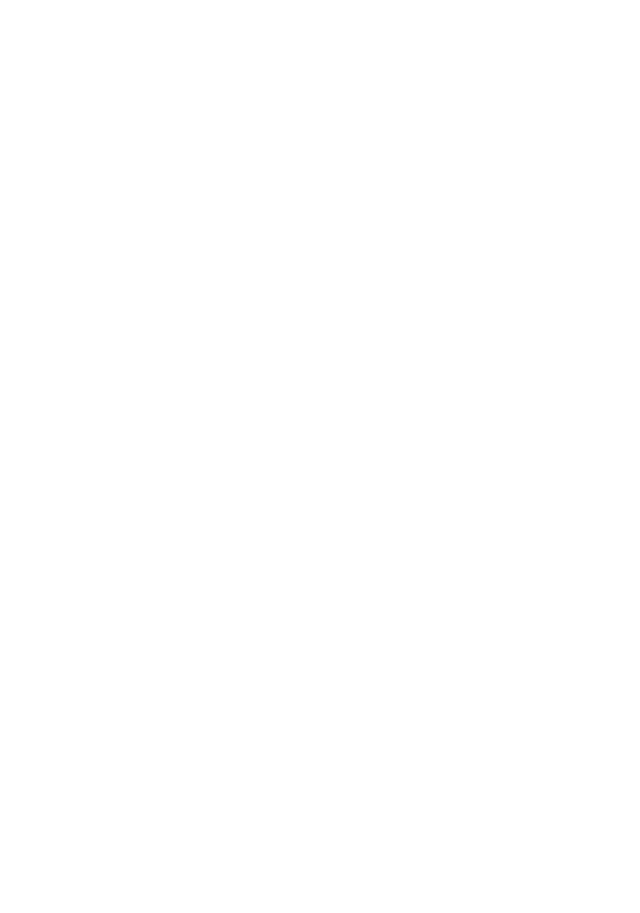
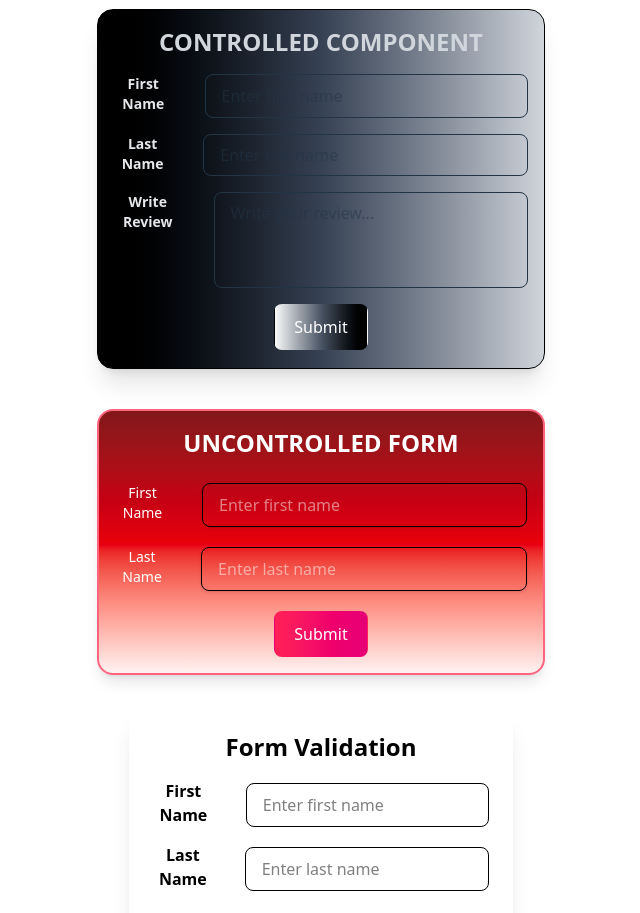
Before and after one commit to adityathakur-cse/React-Practice, a React (Vite) app: page / in a window 1280 px wide. Shown: the part 2840-3753 px from the top of the page, without its empty margins (319-959 px from the left). Before the commit the page ends 2849 px from the top, so only its background shows below. Built offline with nearby package versions, Linux system fonts and the light colour scheme.

Commit message:
More concepts of Form Handling

```diff
--- /dev/null
+++ b/src/FormHandling/ControlledComp1.jsx
@@ -0,0 +1,64 @@
+import React, { useState } from "react";
+
+export const ControlledComp1 = () => {
+    const [myData, setMyData] = useState({
+        fname: "",
+        lname: "",
+        review: ""
+    });
+    const changeData = (e) => {
+        const { name, value } = e.target;
+        setMyData({ ...myData, [name]: value });
+    };
+    const handleSubmit = (e) => {
+        e.preventDefault();
+        alert(`Welcome ${myData.fname} ${myData.lname}. Review: ${myData.review}`);
+    };
+    return (
+        <div className="max-w-md h-90 mx-auto mt-8  bg-gradient-to-r from-black via-gray-700 to-gray-300 shadow-xl rounded-2xl p-4 border border-black">
+            <h2 className="text-2xl font-bold mb-4 text-gray-300 text-center">
+                CONTROLLED COMPONENT
+            </h2>
+            <form onSubmit={handleSubmit} className="space-y-4">
+                <div className="flex gap-8">
+                    <label className="block text-sm font-semibold text-gray-200 mb-1">
+                        First Name
+                    </label>
+                    <input
+                        type="text"
+                        name="fname"
+                        value={myData.fname}
+                        onChange={changeData}
+                        className="w-full px-4 py-2 border rounded-lg focus:outline-none focus:ring-2 focus:ring-blue-500 transition" placeholder="Enter first name" />
+                </div>
+                <div className="flex gap-8">
+                    <label className="block text-sm font-semibold text-gray-200">
+                        Last Name
+                    </label>
+                    <input
+                        type="text"
+                        name="lname"
+                        value={myData.lname}
+                        onChange={changeData}
+                        className="w-full px-4 py-2 border rounded-lg focus:outline-none focus:ring-2 focus:ring-blue-500 transition" placeholder="Enter last name"
+                    />
+                </div>
+                <div className="flex gap-8">
+                    <label className="block text-sm font-semibold text-gray-200 ">
+                        Write Review
+                    </label>
+                    <textarea
+                        name="review"
+                        value={myData.review}
+                        onChange={changeData}
+                        className="w-full px-4 py-2 border rounded-lg focus:outline-none focus:ring-2 focus:ring-blue-500 transition h-24 resize-none"
+                        placeholder="Write your review..."
+                    />
+                </div>
+                <button type="submit" className="py-2 border-2 border-black font-semibold text-white rounded-lg bg-gradient-to-l from-black via-gray-600 active:scale-95 transition">
+                    Submit
+                </button>
+            </form>
+        </div>
+    );
+};
--- /dev/null
+++ b/src/FormHandling/FormValidation.jsx
@@ -0,0 +1,87 @@
+import React, { useState } from "react";
+
+const FormValidation = () => {
+  const [myData, setMyData] = useState({
+    fname: "",
+    lname: "",
+    review: ""
+  });
+
+  const [errors, setErrors] = useState({});
+
+  const changeData = (e) => {
+    const { name, value } = e.target;
+    setMyData({ ...myData, [name]: value });
+  };
+
+  const validate = () => {
+    let newErrors = {};
+
+    if (!myData.fname.trim()) newErrors.fname = "First name is required";
+    if (!myData.lname.trim()) newErrors.lname = "Last name is required";
+    if (!myData.review.trim()) newErrors.review = "Review cannot be empty";
+
+    return newErrors;
+  };
+
+  const handleSubmit = (e) => {
+    e.preventDefault();
+    const validationErrors = validate();
+
+    if (Object.keys(validationErrors).length > 0) {
+      setErrors(validationErrors);
+      return;
+    }
+
+    alert(`Welcome ${myData.fname} ${myData.lname}. Review: ${myData.review}`);
+    setErrors({});
+  };
+
+  return (
+    <div className="max-w-sm h-70 mx-auto mt-8 p-6 rounded-2xl shadow-xl text-black bg-white">
+
+      <h2 className="text-2xl font-bold text-center mb-4">
+        Form Validation
+      </h2>
+
+      <form onSubmit={handleSubmit} className="space-y-4">
+        <div className="flex gap-8">
+          <label className="font-semibold">First Name</label>
+          <input
+            type="text"
+            name="fname"
+            value={myData.fname}
+            onChange={changeData}
+            className="w-full mt-1 px-4 py-2 rounded-lg border
+                       focus:ring-2 focus:ring-emerald-300 text-black"
+            placeholder="Enter first name"
+          />
+          {errors.fname && (
+            <p className="text-red-200 text-sm mt-1">{errors.fname}</p>
+          )}
+        </div>
+        <div className="flex gap-8">
+          <label className="font-semibold">Last Name</label>
+          <input
+            type="text"
+            name="lname"
+            value={myData.lname}
+            onChange={changeData}
+            className="w-full mt-1 px-4 py-2 rounded-lg border
+                       focus:ring-2 focus:ring-emerald-300 text-black"
+            placeholder="Enter last name"/>
+          {errors.lname && (
+            <p className="text-red-200 text-sm mt-1">{errors.lname}</p>
+          )}
+        </div>
+        <button
+          type="submit"
+          className="mt-2 font-bold text-white rounded-lg bg-gradient-to-r from-emerald-900 via-emerald-600 to-emerald-900">
+          Submit
+        </button>
+      </form>
+    </div>
+  );
+};
+
+export default FormValidation;
--- /dev/null
+++ b/src/FormHandling/UncontrolledComp.jsx
@@ -0,0 +1,43 @@
+import React, { useRef } from 'react'
+
+const UncontrolledComp = () => {
+    const ref1 = useRef(null);
+    const ref2 = useRef(null);
+    const handleSubmit = (e) => {
+        alert(`Welcome ${ref1.current.value} ${ref2.current.value}`)
+        console.log(`First name : ${ref1.current.value}`)
+        console.log(`Last name : ${ref2.current.value}`)
+        e.preventDefault();
+    }
+  return (
+    <div className="max-w-md mx-auto mt-10 text-white bg-gradient-to-b from-red-900 via-red-600 to-red-50 shadow-lg rounded-2xl p-4 border-2 border-rose-400">
+      <h2 className="text-2xl font-bold text-center mb-6 uppercase">Uncontrolled Form</h2>
+      <form onSubmit={handleSubmit} className="space-y-5">
+        <div className='flex gap-8'>
+          <label className="block text-sm font-medium mb-1">
+            First Name
+          </label>
+          <input
+            type="text"
+            ref={ref1}
+            className="w-full px-4 py-2 border border-black rounded-lg shadow-sm focus:outline-none focus:ring-2 focus:ring-white transition" placeholder="Enter first name" />
+        </div>
+        <div className='flex gap-8'>
+          <label className="block text-sm font-medium mb-1">
+            Last Name
+          </label>
+          <input
+            type="text"
+            ref={ref2}
+            className="w-full px-4 py-2 border border-black rounded-lg shadow-sm focus:outline-none focus:ring-2 focus:ring-white transition" placeholder="Enter last name" />
+        </div>
+        <button type="submit" className="py-2 font-semibold text-white rounded-lg bg-gradient-to-r from-rose-500 to-pink-600 hover:from-rose-600 hover:to-pink-700 active:scale-95 transition" >
+          Submit
+        </button>
+
+      </form>
+    </div>
+  )
+}
+
+export default UncontrolledComp
--- a/src/main.jsx
+++ b/src/main.jsx
@@ -26,6 +26,9 @@ import UseRefExample from './UseRef/UseRefExample1.jsx'
 import UseRefExample2 from './UseRef/UseRefExample2.jsx'
 import ToggleState from './CustomHook/ToggleState.jsx'
 import { ControlledComp } from './FormHandling/ControlledComp.jsx'
+import UncontrolledComp from './FormHandling/UncontrolledComp.jsx'
+import { ControlledComp1 } from './FormHandling/ControlledComp1.jsx'
+import FormValidation from './FormHandling/FormValidation.jsx'
 const firstele = <h2>This is my new element</h2>
 class Ucomponent extends React.Component{
   render(){
@@ -86,5 +89,8 @@ createRoot(document.getElementById('root')).render(
     <UseRefExample2/>
     <ToggleState/>
     <ControlledComp/>
+    <ControlledComp1/>
+    <UncontrolledComp/>
+    <FormValidation/>
   </StrictMode>,
 )
```
